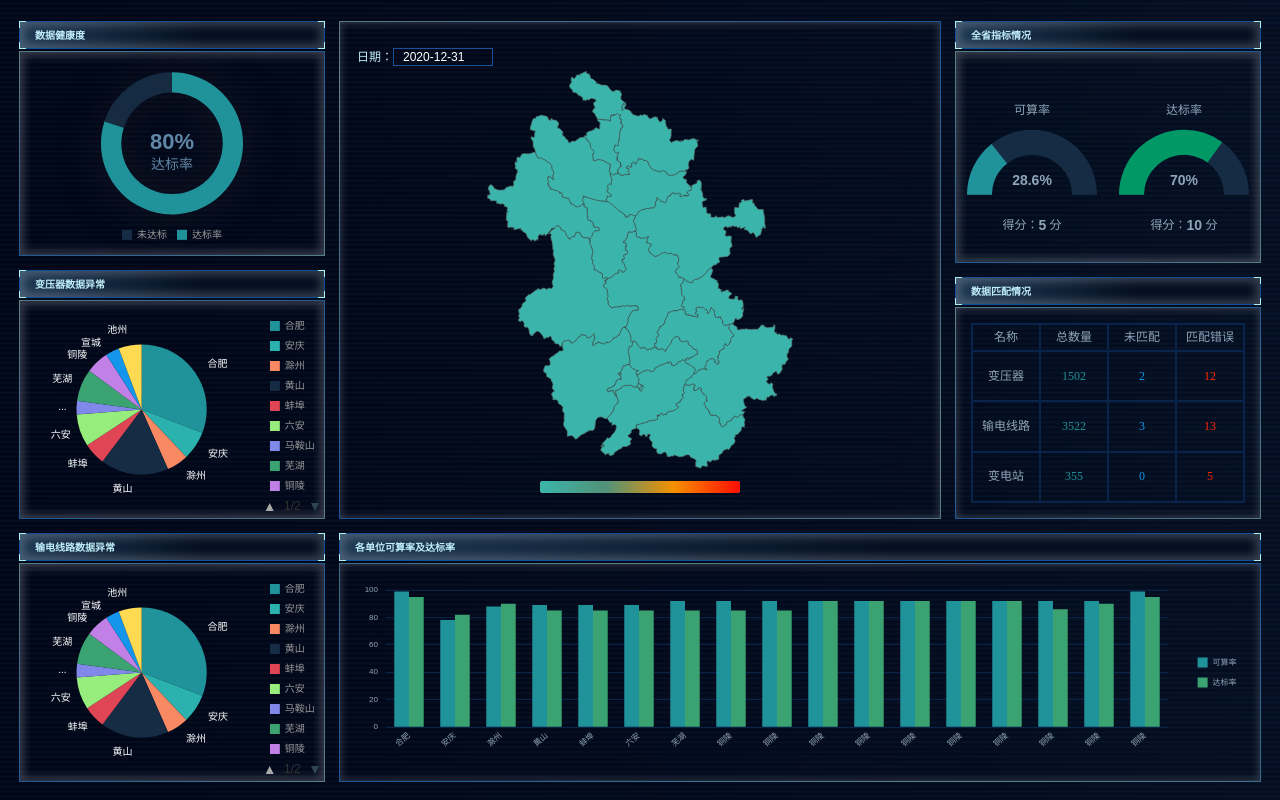
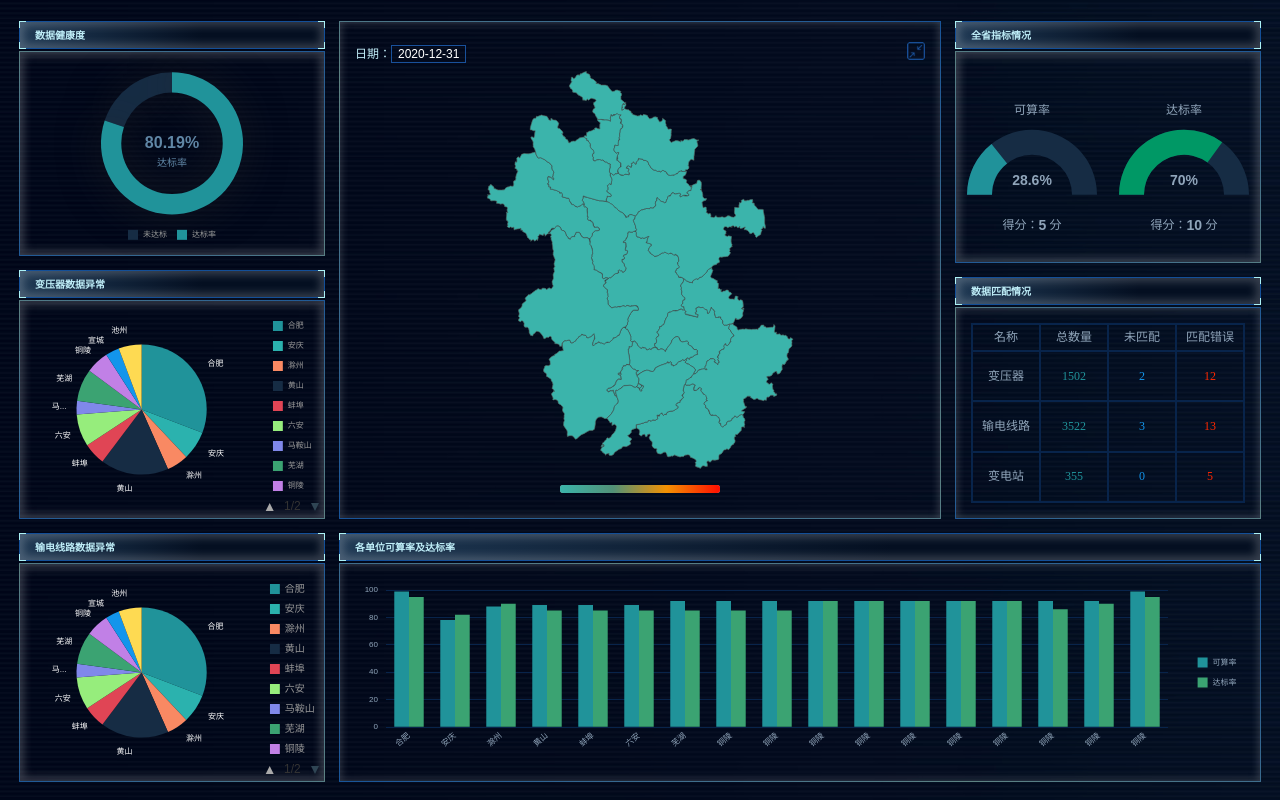
Before and after one commit to WayneHoward/AnHuiEchart, a plain HTML site: page index.html in a window 1280 px wide. Drawn offline with Linux system fonts and the light colour scheme.

Commit message:
增加全屏按钮，部分字体大小改动

```diff
--- a/css/index.less
+++ b/css/index.less
@@ -218,10 +218,11 @@ body {
             box-shadow: 0 0 8px 1px rgba(#fff, .2) inset;
             position: relative;
 
+            /* 日期组件 */
             .calendar {
                 position: absolute;
-                top: 23px;
-                left: 17px;
+                top: 20px;
+                left: 15px;
                 z-index: 99;
 
                 span {
@@ -231,14 +232,42 @@ body {
 
                 input {
                     font-size: 12px;
-                    text-indent: 9px;
-                    width: 100px;
+                    text-indent: 4px;
+                    width: 75px;
                     height: 18px;
+                    display: inline-block;
+                    padding: 2px;
                     box-sizing: border-box;
                     color: #fff;
                     border: 1px solid #19519b;
                     background-color: rgba(0, 0, 0, 0);
                 }
+            }
+
+            /* 全屏、退出全屏按钮 */
+            button {
+                border: none;
+                right: 15px;
+                top: 20px;
+                position: absolute;
+                outline: none;
+                width: 18px;
+                height: 18px;
+                background-color: rgba(0, 0, 0, 0);
+                background-repeat: no-repeat;
+                background-position: center;
+                background-size: cover;
+                // border-radius: 3px;
+                cursor: pointer;
+                z-index: 99;
+            }
+
+            #full {
+                background-image: url('./../images/fullScreen.png');
+                display: none;
+            }
+            #exitFull {
+                background-image: url('./../images/winScreen.png');
             }
 
             #map-display {
--- a/data/dataHealth.json
+++ b/data/dataHealth.json
@@ -1,6 +1,6 @@
 {
     "dataHealth": {
-        "finished": 80,
+        "finished": 80.19,
         "unfinished": 20
     }
 }
--- a/index.html
+++ b/index.html
@@ -42,6 +42,8 @@
                     <div class="calendar">
                         <span>日期：</span><input type="text" id="calendarModel">
                     </div>
+                    <button id="full"></button>
+                    <button id="exitFull"></button>
                     <div class="content" id="map-display"></div>
                 </div>
             </div>
--- a/js/index.js
+++ b/js/index.js
@@ -13,7 +13,7 @@ $(function () {
                 textStyle: {
                     fontWeight: "normal",
                     color: "#6087a6",
-                    fontSize: 14
+                    fontSize: 10
                 }
             },
             // tooltip: {
@@ -30,7 +30,7 @@ $(function () {
                 left: 'center',
                 textStyle: { //图例文字的样式
                     color: '#989a99',
-                    fontSize: 10
+                    fontSize: 8
                 },
                 icon: 'rect', // 图例形状
                 itemWidth: 10, // 图例图形宽度
@@ -56,7 +56,7 @@ $(function () {
                 hoverAnimation: false,
                 center: ["50%", "45%"],
                 data: [{
-                        value: unFinished, // 未达标
+                        value: 100 - finished, // 未达标
                         name: "未达标",
                         itemStyle: {
                             normal: {
@@ -75,7 +75,7 @@ $(function () {
                                 position: "center",
                                 show: true,
                                 textStyle: {
-                                    fontSize: "22",
+                                    fontSize: "16",
                                     fontWeight: "bold",
                                     color: "#6087a6"
                                 },
@@ -130,7 +130,7 @@ $(function () {
                 // selected: data.selected,
                 textStyle: { //图例文字的样式
                     color: '#999999',
-                    fontSize: 10
+                    fontSize: 8
                 },
             },
             color : [ '#20939a', '#2bb2ae', '#f98963', '#162c44', '#e04555', '#96ed7c', '#8088ea', '#3ba372', '#c180e6', '#1395eb', '#feda52'],
@@ -148,7 +148,7 @@ $(function () {
                             padding: [0, -20],
                             textStyle: {
                                 fontWeight: 300,
-                                fontSize: 10, //文字的字体大小
+                                fontSize: 8, //文字的字体大小
                                 color: '#fff'
                             },
                         },
@@ -212,8 +212,8 @@ $(function () {
                 // realtime: false, // 拖拽时，是否实时更新
                 align: 'auto',
                 hoverLink: true, // 鼠标悬浮到 visualMap 组件上时，鼠标位置对应的数值 在 图表中对应的图形元素，会高亮
-                itemWidth: '12%',
-                itemHeight: '200%',
+                itemWidth: '8%',
+                itemHeight: '160%',
                 bottom: 20,
                 inRange: {
                     color: ['#3bb4ab', '#529277', '#f49102', '#ff0d00'],
@@ -335,6 +335,19 @@ $(function () {
         };
         mapDisplay.setOption(mapDisplayOption);
     });
+
+    let exitFullBtn = document.getElementById('exitFull');
+    let fullBtn = document.getElementById('full');
+    // 退出全屏
+    exitFullBtn.onclick = function(){
+        exitFullBtn.style.display = 'none';
+        fullBtn.style.display = 'block';
+    }
+    // 点击全屏
+    fullBtn.onclick = function(){
+        exitFullBtn.style.display = 'block';
+        fullBtn.style.display = 'none';
+    }
 
     // 全省指标情况
     let provincialIndicators = echarts.init(document.getElementById('provincial-indicators'));
@@ -639,7 +652,7 @@ $(function () {
                             padding: [0, -20],
                             textStyle: {
                                 fontWeight: 300,
-                                fontSize: 10, //文字的字体大小
+                                fontSize: 8, //文字的字体大小
                                 color: '#fff'
                             },
                         },
```
Also changed, not shown: css/index.css, images/fullScreen.png (added), images/winScreen.png (added).
